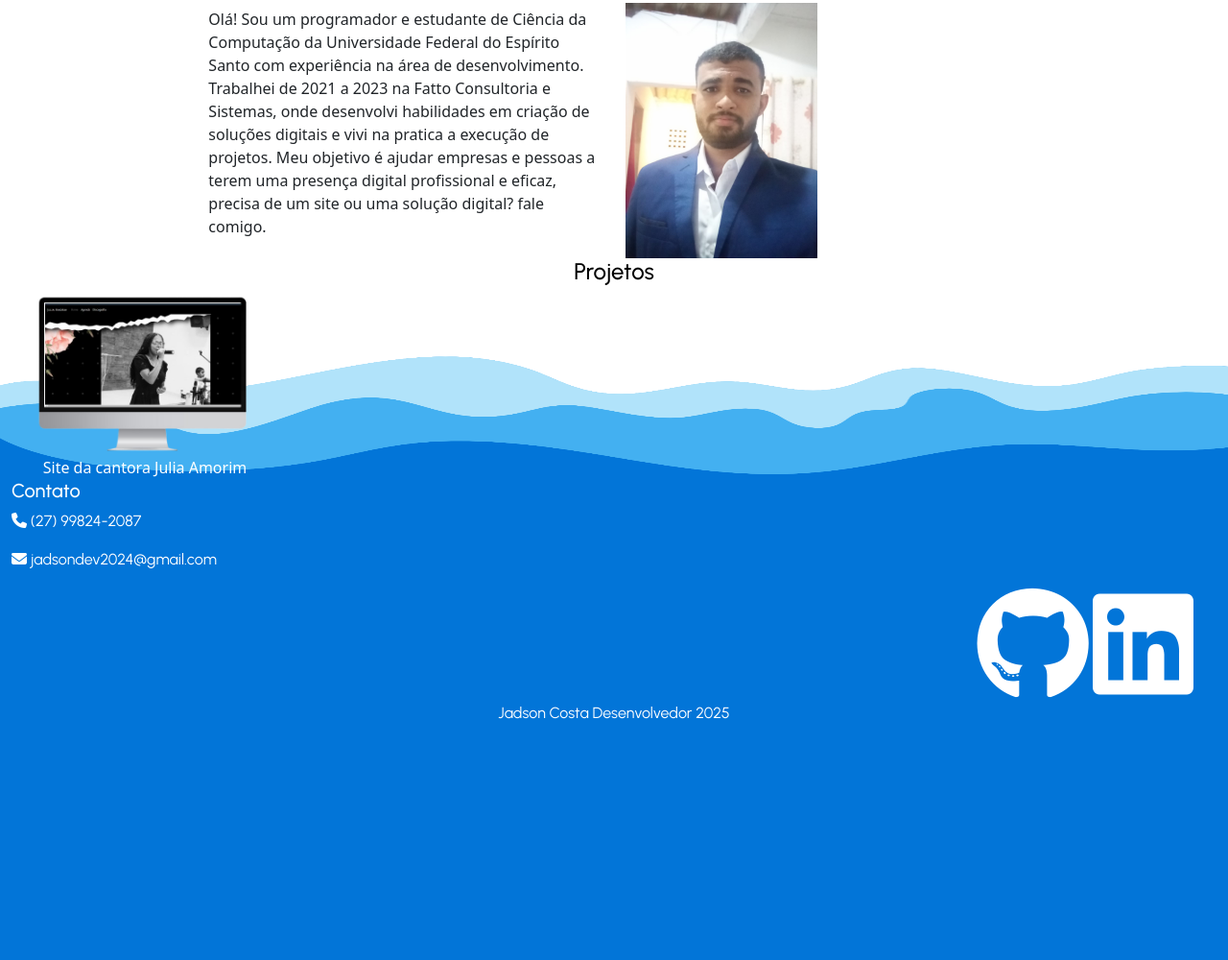
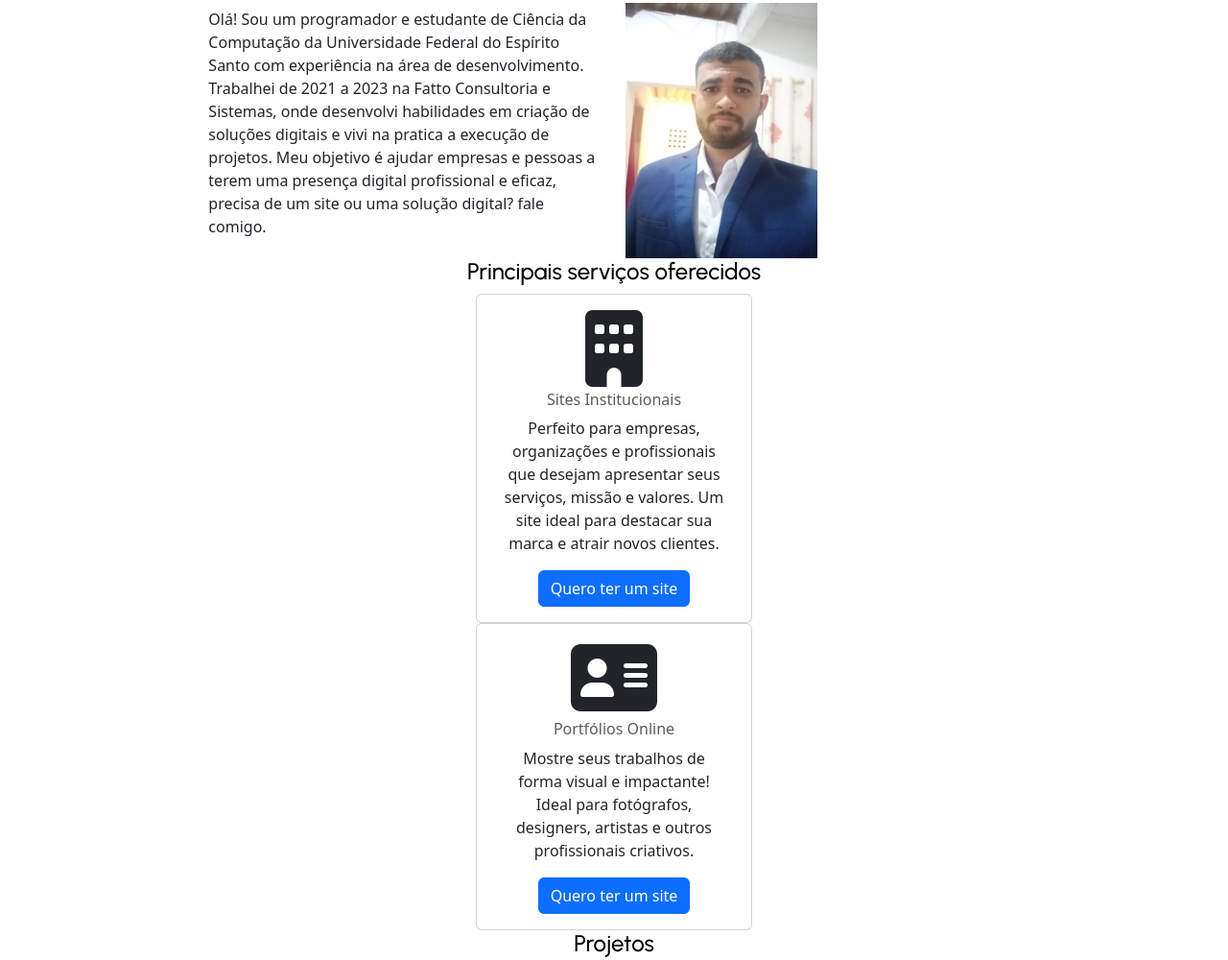
Before and after one commit to Jadson2018/jadsoncostadesenvolvedor, a plain HTML site: page index.html in a window 1280 px wide. Shown: the part 474-1474 px from the top of the page at 96% size. Before the commit the page ends 1229 px from the top, so only its background shows below. Drawn offline with nearby package versions, Linux system fonts and the light colour scheme.

Commit message:
adicao de servicos e copiryght

```diff
--- a/estilos.css
+++ b/estilos.css
@@ -1,5 +1,6 @@
 .fundo {
     background-color:#0275d8;
+    overflow-x: hidden;
 }
 .brand {
     font-family: "Urbanist", serif;
@@ -51,3 +52,7 @@
     font-optical-sizing: auto;
     color: white
 }
+
+.secao-servicos {
+    background-color: white;
+}
--- a/index.html
+++ b/index.html
@@ -25,7 +25,10 @@
                 <a class="nav-link" href="#section2" style="color:white">Sobre</a>
               </li>
               <li class="nav-item">
-                <a class="nav-link" href="#section3" style="color:white">Projetos</a>
+                <a class="nav-link" href="#section3" style="color:white">Serviços</a>
+              </li>
+              <li class="nav-item">
+                <a class="nav-link" href="#section4" style="color:white">Projetos</a>
               </li>
             </ul>
           </div>
@@ -42,7 +45,7 @@
             </div>
         </div>
     </section>
-    <section class="row  justify-content-center align-items-center secao-apresentacao" id="section2">
+    <section class="row justify-content-center align-items-center secao-apresentacao" id="section2">
         <h4 class="titulo">Quem sou eu?</h4>
         <div class="col-4">
            <p>Olá! Sou um programador e estudante de Ciência da Computação da Universidade Federal do Espírito Santo com experiência na área de desenvolvimento. Trabalhei de 2021 a 2023 na Fatto Consultoria e Sistemas, onde desenvolvi habilidades em criação de soluções digitais e vivi na pratica a execução de projetos. Meu objetivo é ajudar empresas e pessoas a terem uma presença digital profissional e eficaz, precisa de um site ou uma solução digital? fale comigo.</p>
@@ -51,7 +54,28 @@
                 <img src="imagens/perfil.jpeg" style="width:200px">
         </div>
     </section>
-    <section class="row secao-projetos" id="section3">
+    <section class="row justify-content-center align-items-center secao-servicos" id="section3">
+         <h4 class="titulo">Principais serviços oferecidos</h4>
+         <div class="justify-content-center align-items-center">
+          <div class="card container" style="width: 18rem;text-align:center">
+            <div class="card-body">
+              <h5 class="card-title"><i class="fa-solid fa-building" style="font-size:80px;"></i></h5>
+              <h6 class="card-subtitle mb-2 text-muted">Sites Institucionais</h6>
+              <p class="card-text">Perfeito para empresas, organizações e profissionais que desejam apresentar seus serviços, missão e valores. Um site ideal para destacar sua marca e atrair novos clientes.</p>
+              <a href="https://biolivre.com.br/jadsoncostasites"><button class="btn btn-primary">Quero ter um site</button></a>
+            </div>
+          </div>
+          <div class="card container" style="width: 18rem;text-align:center">
+            <div class="card-body">
+              <h5 class="card-title"><i class="fa-solid fa-address-card" style="font-size:80px"></i></h5>
+              <h6 class="card-subtitle mb-2 text-muted">Portfólios Online</h6>
+              <p class="card-text">Mostre seus trabalhos de forma visual e impactante! Ideal para fotógrafos, designers, artistas e outros profissionais criativos.</p>
+              <a href="https://biolivre.com.br/jadsoncostasites"><button class="btn btn-primary">Quero ter um site</button></a>
+            </div>
+          </div>
+         </div>
+    </section>
+    <section class="row secao-projetos" id="section4">
             <h4 class="titulo">Projetos</h4>
             <div class="col-3 projeto">
                 <a href="https://jadson2018.github.io/juliaamorimebandasite/"><img src="imagens/telasitejulia.png" style="width:300px"></a>
@@ -79,7 +103,7 @@
     </div>
     <div style="text-align: center;color:white; font-family: 'Urbanist', serif;
     font-optical-sizing: auto;">
-       Jadson Costa Desenvolvedor 2025
+      <i class="fa-regular fa-copyright" style="font-size: 12px"></i> 2025 Jadson Costa Desenvolvedor
     </div>
   </footer>
 </html>
```
